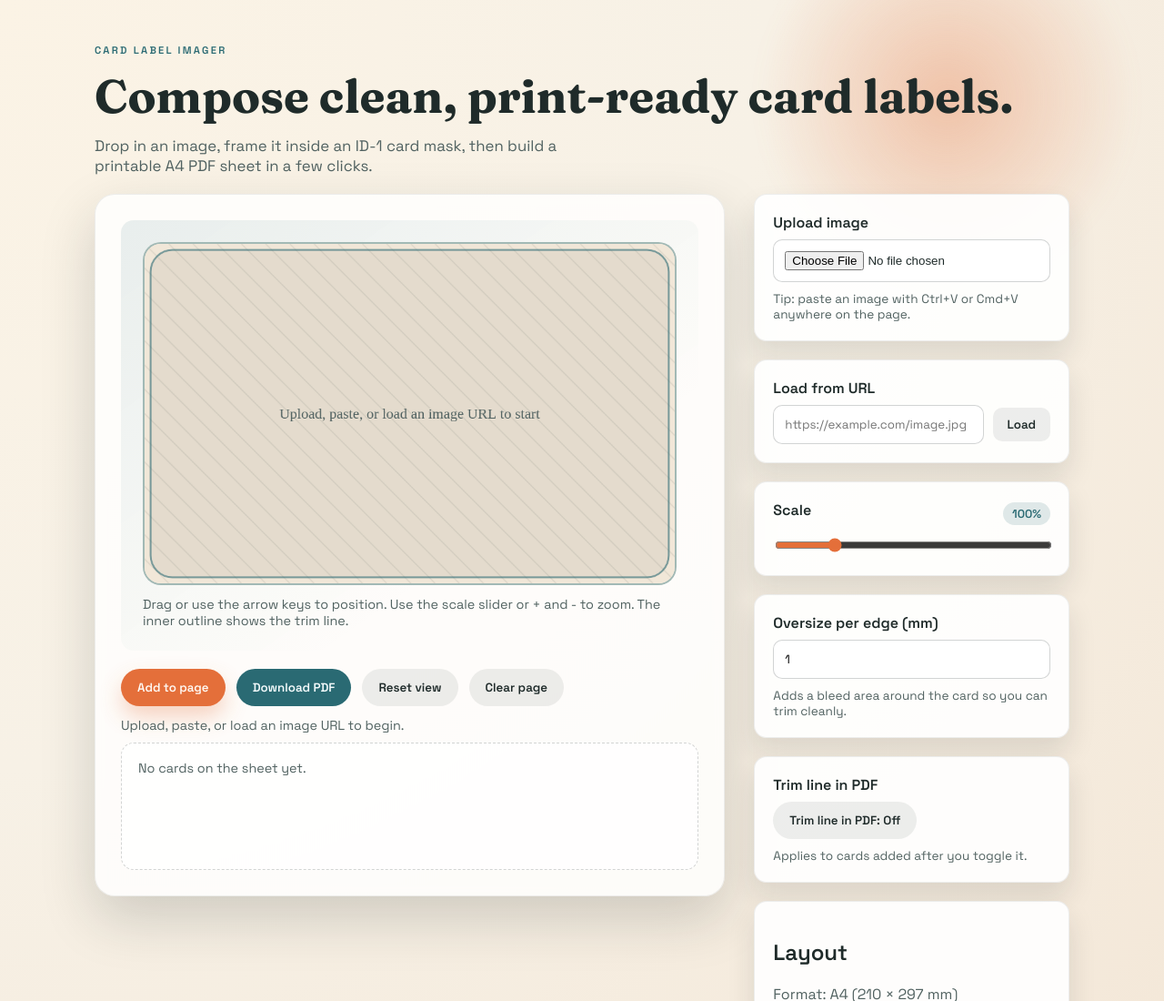
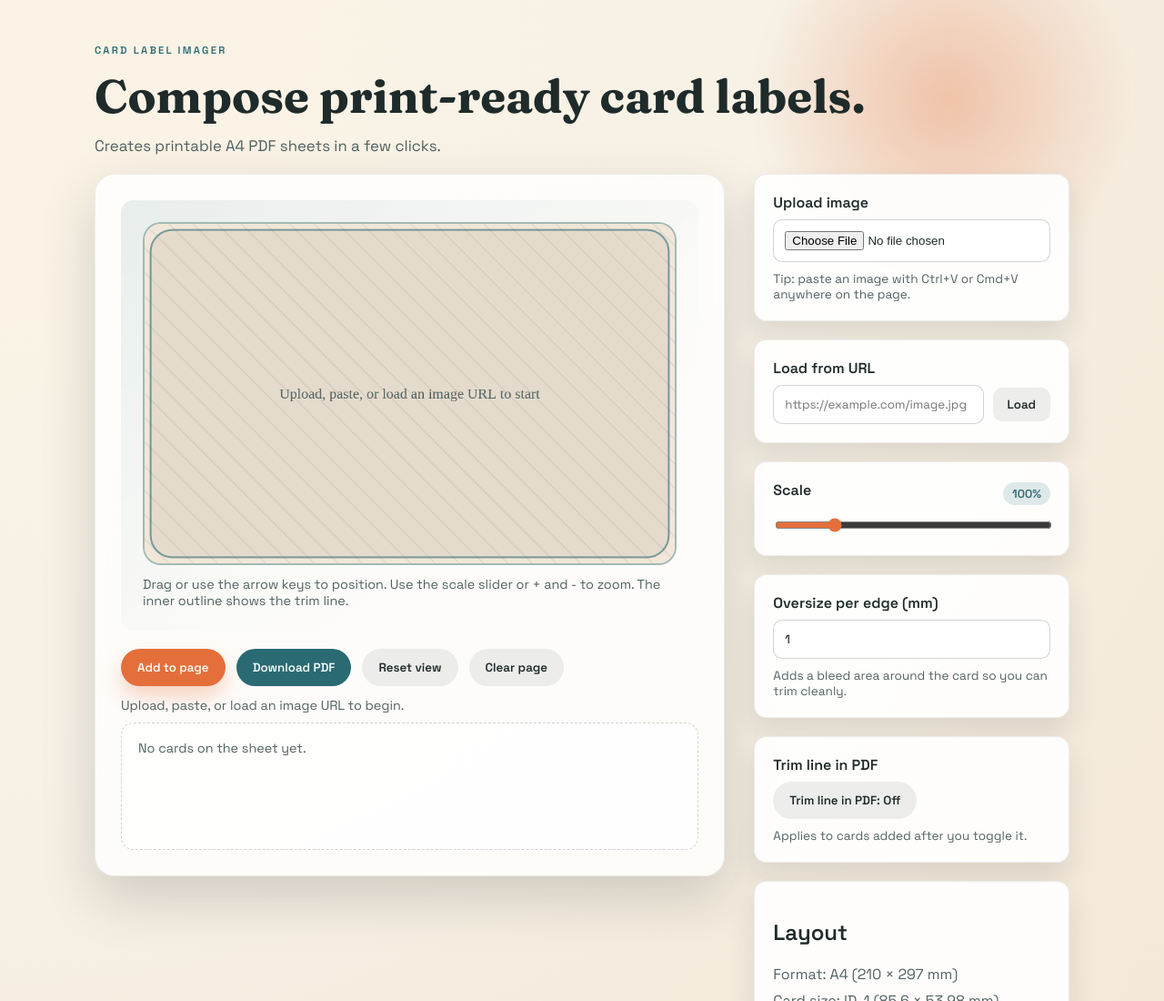
Before and after one commit to daniel-k/card-label-imager, a website built with Vite: page index.html in a window 1280 px wide. Shown: the top 1100 px of the page at 91% size. Built offline with nearby package versions, Linux system fonts and the light colour scheme.

Commit message:
shorten heading

```diff
--- a/index.html
+++ b/index.html
@@ -14,11 +14,8 @@
         <div class="bg-shape"></div>
         <header class="hero">
             <p class="eyebrow">Card label imager</p>
-            <h1>Compose clean, print-ready card labels.</h1>
-            <p class="lede">
-                Drop in an image, frame it inside an ID-1 card mask, then build
-                a printable A4 PDF sheet in a few clicks.
-            </p>
+            <h1>Compose print-ready card labels.</h1>
+            <p class="lede">Creates printable A4 PDF sheets in a few clicks.</p>
         </header>
 
         <main class="layout">
```
